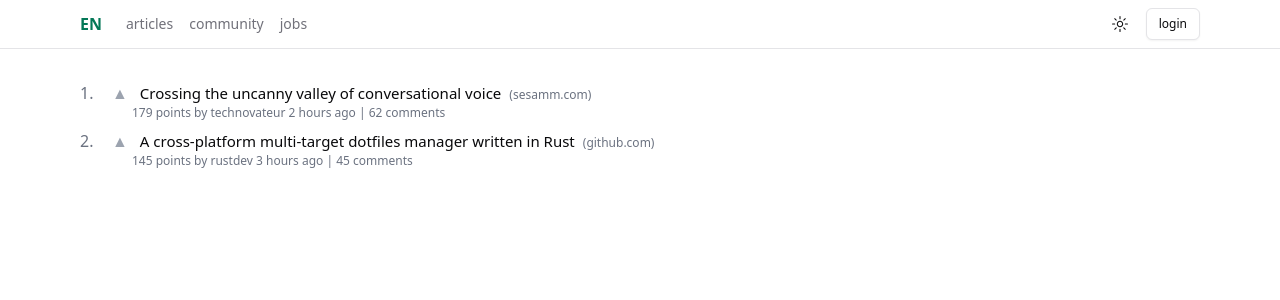
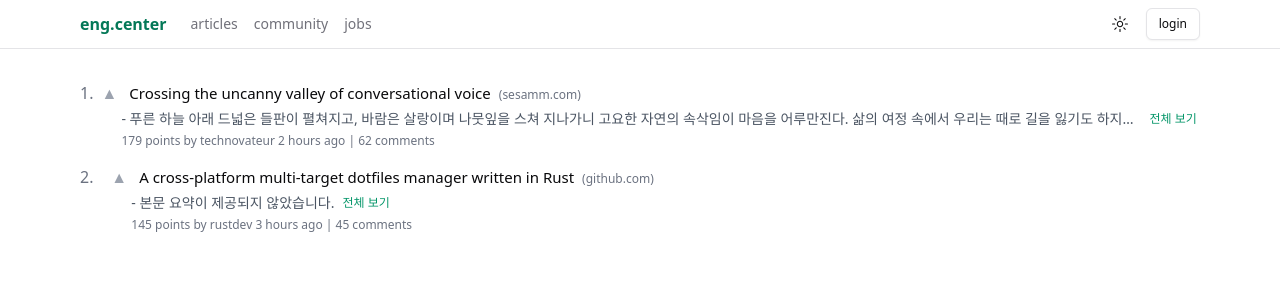
Before and after one commit to hyeyoom/synackfin, a Next.js app: page / in a window 1280 px wide. Shown: the top 300 px of the page. Built offline with nearby package versions, Linux system fonts and the light colour scheme.

Commit message:
Add article summary and improve article list item styling

```diff
--- a/app/page.tsx
+++ b/app/page.tsx
@@ -3,18 +3,18 @@ import { dummyArticles } from '@/data/dummyArticles';
 export default function Home() {
   return (
     <main className="max-w-6xl mx-auto px-4 py-8">
-      <div className="space-y-2">
+      <div className="space-y-4">
         {dummyArticles.map((article, index) => (
           <article key={article.id} className="flex gap-2">
             <span className="text-gray-500 w-6">{index + 1}.</span>
-            <div className="flex flex-col">
+            <div className="flex flex-col w-full">
               <div className="flex items-baseline gap-2">
                 <button className="text-gray-400 hover:text-emerald-500 mr-1">
                   ▲
                 </button>
                 <a
                   href={article.url}
-                  className="text-[15px] hover:underline"
+                  className="text-[15px] font-medium hover:underline"
                   target="_blank"
                   rel="noopener noreferrer"
                 >
@@ -26,7 +26,21 @@ export default function Home() {
                   </span>
                 )}
               </div>
-              <div className="text-xs text-gray-500 ml-5">
+
+              {/* 본문 요약 - 한 줄로 제한하고 말줄임표 적용 */}
+              <div className="flex items-center mt-1 ml-5">
+                <div className="text-sm text-gray-600 dark:text-gray-400 overflow-hidden whitespace-nowrap text-ellipsis max-w-[calc(100%-80px)]">
+                  - {article.summary || "본문 요약이 제공되지 않았습니다."}
+                </div>
+                <a
+                  href="/articles/summary"
+                  className="text-xs text-emerald-600 dark:text-emerald-400 hover:underline ml-2 flex-shrink-0"
+                >
+                  전체 보기
+                </a>
+              </div>
+
+              <div className="text-xs text-gray-500 ml-5 mt-1">
                 {article.points} points by {article.author} {article.createdAt} | {article.commentCount} comments
               </div>
             </div>
--- a/components/layout/Navigation.tsx
+++ b/components/layout/Navigation.tsx
@@ -11,7 +11,7 @@ export default function Navigation() {
       <div className="max-w-6xl mx-auto px-4 h-12 flex items-center justify-between">
         <div className="flex items-center gap-6">
           <Link href="/" className="text-emerald-700 dark:text-emerald-500 font-bold">
-            EN
+            eng.center
           </Link>
           <div className="flex items-center gap-4 text-sm">
             <Link href="/articles" className="text-muted-foreground hover:text-foreground">
--- a/data/dummyArticles.ts
+++ b/data/dummyArticles.ts
@@ -9,7 +9,8 @@ export const dummyArticles: Article[] = [
     author: "technovateur",
     createdAt: "2 hours ago",
     commentCount: 62,
-    domain: "sesamm.com"
+    domain: "sesamm.com",
+    summary: "푸른 하늘 아래 드넓은 들판이 펼쳐지고, 바람은 살랑이며 나뭇잎을 스쳐 지나가니 고요한 자연의 속삭임이 마음을 어루만진다. 삶의 여정 속에서 우리는 때로 길을 잃기도 하지만, 다시금 빛을 따라 걸어가며 희망을 되새긴다. 흐르는 강물처럼 세월은 멈추지 않고 흘러가고, 우리는 그 속에서 순간의 아름다움을 음미하며 하루를 살아간다. 수많은 별이 빛나는 밤하늘 아래 서서 우리는 지난날을 돌아보며 내일을 향한 다짐을 새긴다."
   },
   {
     id: 2,
--- a/types/article.ts
+++ b/types/article.ts
@@ -7,4 +7,5 @@ export interface Article {
   createdAt: string;
   commentCount: number;
   domain?: string;
+  summary?: string;
 }
```
